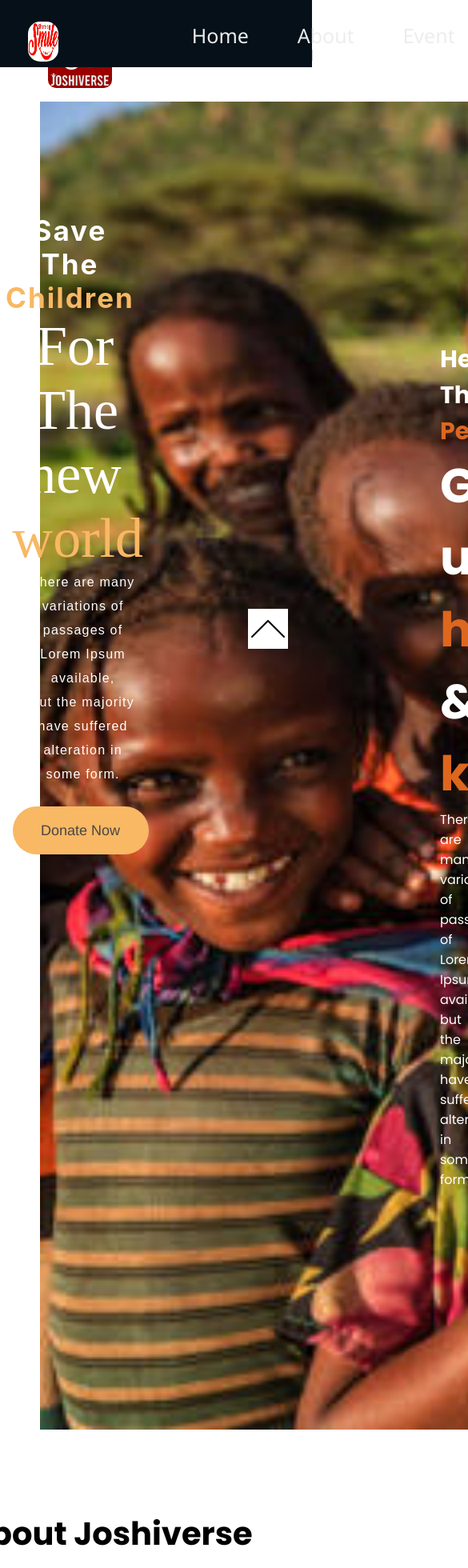
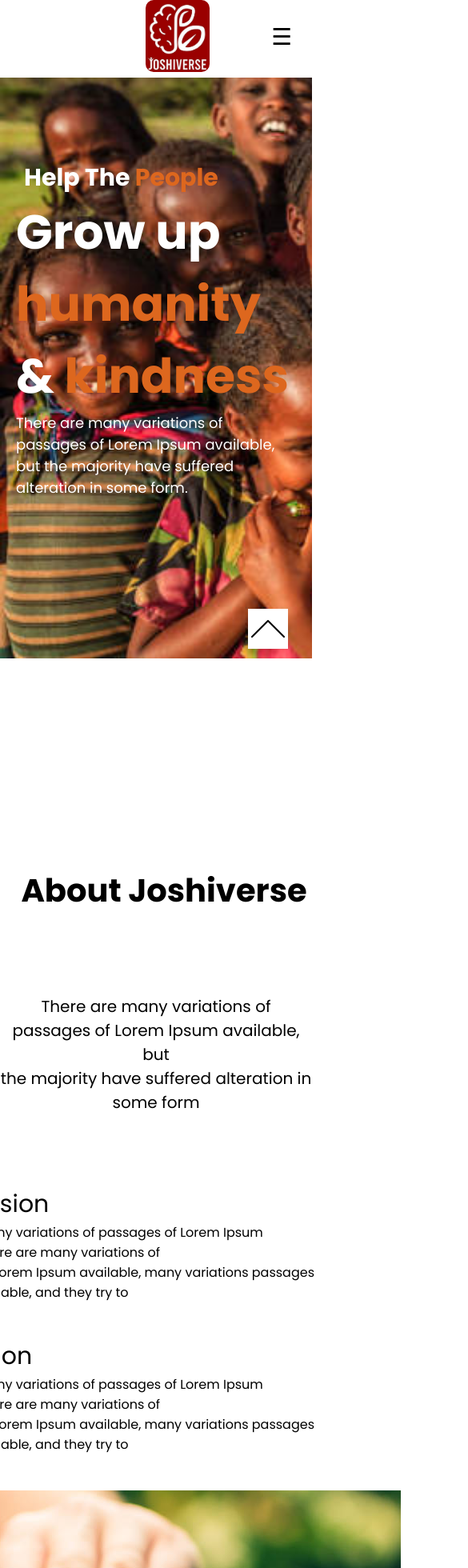
Before and after one commit to Coutinhodacruz/SASI, a React (Create React App) app: page / in a window 390 px wide. Shown: the top 1960 px of the page at 80% size, 585 px wide, since content can reach past the window. Built offline with nearby package versions, Linux system fonts and the light colour scheme.

Commit message:
Added mobile responsiveness

```diff
--- a/package.json
+++ b/package.json
@@ -8,12 +8,13 @@
     "@testing-library/user-event": "^13.5.0",
     "react": "^18.2.0",
     "react-dom": "^18.2.0",
+    "react-icons": "^4.12.0",
     "react-router": "^6.20.1",
-    "react-router-dom": "^6.20.1",
+    "react-router-dom": "^6.21.0",
     "react-scripts": "5.0.1",
+    "react-scroll": "^1.9.0",
     "react-slick": "^0.29.0",
     "slick-carousel": "^1.8.1",
-    "react-scroll": "^1.9.0",
     "web-vitals": "^2.1.4"
   },
   "scripts": {
--- a/src/App.js
+++ b/src/App.js
@@ -1,27 +1,25 @@
 import './App.css';
+import { BrowserRouter as Router,Routes, Route} from 'react-router-dom';
+import HomPage from './view/component/homepage/HomPage';
 import LandingPage  from './view/component/landingpage/LandingPage.jsx'
 import About from './view/component/about/About';
-import HomPage from './view/component/homepage/HomPage';
 
 function App() {
   return (
-    <div className="App">
-      <LandingPage/>
-      <HomPage />
-      <About />
-    </div>
+
+    <Router>
+      <Routes>
+        <Route path='/' element={<LandingPage/>}/>
+        <Route path='/sasi' element={
+          <>
+            <HomPage/>
+            <About/>
+          </>
+        }>
+        </Route>
+      </Routes>
+    </Router>
   );
 }
 
 export default App;
-
-
-{/* <Router>
-    <Routes>
-      <Route path="/home" component={HomPage} />
-      <Route path="/about" component={About} />
-      <Route path="/contact" component={Contact} />
-      <Route path="/donate" component={Donate} />
-      <Route path="/" component={LandingPage} />
-    </Routes>
-  </Router> */}
--- a/src/styles/landingpage/LandingPage.css
+++ b/src/styles/landingpage/LandingPage.css
@@ -1,43 +1,102 @@
 @import url('https://fonts.googleapis.com/css2?family=Poppins:wght@300;400;500;600;700;800;900&display=swap');
 
 main{
-    padding: 10px 50px;
+    /* padding: 10px 50px; */
     font-family: 'Poppins', sans-serif;
+    text-align: center;
 }
 #nav-bar{
     display: flex;
     align-items: center;
-    justify-content: space-evenly;
-    background: white;
-    padding: 10px;
+    justify-content: space-between;
+    background-color: white;
+    padding: 0 2rem;
+    overflow:visible;
+    position: fixed;
+    top: 0;
+    width: 100%;
+    z-index: 1000;
+
+}
+#logo{
+   margin-left: 150px
 }
 #nav{
     display: flex;
     align-items: center;
+    margin-left: auto;
 }
 .nav-text{
-    margin-right: 40px;
+    margin-right: 70px;
 }
-#nav > p > a{
+#nav >  a{
+    margin: 0 2rem;
     text-decoration: none;
+    font-size: 30px;
+    color: grey;
+}
+#nav >  a:hover{
+    color: black;
+}
+.nav-btn{
+    padding: 5px;
+    cursor: pointer;
+    background: white;
+    border: none;
+    color: #000;
+    outline: none;
+    visibility: hidden;
+    opacity: 0;
+    font-size: 1.8rem;
+}
+#nav-burger{
+    display: none;
+    flex-direction: column;
+    align-items: center;
+    background-color: white;
+    position: fixed;
+    top: 0;
+    left: 0;
+    height: 100%;
+    width: 100%;
+    padding-top: 2rem;
+    text-align: center;
+    z-index: 999;
+}
+#nav-burger a {
     font-size: 20px;
+    margin: 15px;
+    text-decoration: none;
     color: grey;
+    transition: color 0.3s;
+}
+
+#nav-burger a:hover {
+    color: black;
+}
+
+#nav-bar .nav-btn {
+    cursor: pointer;
+    font-size: 1.8rem;
 }
 
 #hero-section{
     text-wrap:wrap;
     text-align: left;
+    justify-content: center;
     color: white;
     background: url('../../assets/high-resolution.jpg');
-    padding: 300px 500px;
+    padding: 400px 400px;
     background-size:cover;
     position: relative;
     margin-bottom: 100px;
+    width: moz-fit-content;
 }
 #hero-section span{
     color: rgb(221, 103, 30);
 }
 #hero-section h2{
+    margin-left: 10px;
     font-size: 30px;
 }
 #hero-section h1{
@@ -50,6 +109,7 @@ main{
     align-items: center;
     justify-content: center;
     margin-bottom: 350px;
+    padding-top: 100px;
 }
 #about-vision-header{
     display: flex;
@@ -72,6 +132,10 @@ main{
     margin-bottom: 90px;
     font-size: 20px;
 }
+#about-heading > h2{
+    margin-left: 20px;
+    margin-top: 10px;
+}
 #clicked-text > h2{
     font-size: 27px;
 }
@@ -93,7 +157,7 @@ main{
     height: 300px;
 }
 #gallery{
-    padding-top: 50px;
+    padding-top: 100px;
     margin-bottom: 300px;
 }
 .gallery{
@@ -102,7 +166,9 @@ main{
     justify-content: center;
 }
 #gallery-first > h2{
+    margin-left: 10px;
     margin-bottom: 100px;
+    margin-top: 10px;
 }
 #gallery-first > p{
     margin-bottom: 100px;
@@ -110,15 +176,25 @@ main{
 #sasi-intro{
     background: url('../../assets/WhatsApp\ Image\ 2023-12-14\ at\ 00.34.13.jpeg');
     background-size: cover;
+    justify-content: center;
     position: relative;
-    padding: 300px;
+    padding: 400px;
 }
 #text-sasi{
+    display: flex;
+    flex-direction: column;
+    text-align: center;
     font-size: 20px;
     color: whitesmoke;
     width: 50vw;
     background-color: transparent;
     padding: 30px 30px;
+}
+
+#text-sasi >p{
+    margin-top: 30px;
+    text-align: center;
+    margin-bottom: 30px;
 }
 #inner-sasi{
     display: flex;
@@ -126,7 +202,10 @@ main{
     justify-content: center;
 }
 #inner-sasi > h2{
+    margin-left: 50px;
     font-size: 100px;
+    margin-bottom: -20px;
+
 }
 #inner-sasi > h2 > span{
     color: red;
@@ -135,7 +214,7 @@ main{
     height: 90px;
     margin-left: 20px;
 }
-#text-sasi > button{
+#sasi-button{
     padding: 20px;
     background: red;
     color: whitesmoke;
@@ -143,7 +222,7 @@ main{
     border: 0px;
     border-radius: 15px;
 }
-#text-sasi > button :hover{
+#text-sasi > button:hover{
     background: black;
     color: whitesmoke;
     cursor: pointer;
@@ -169,13 +248,14 @@ main{
 }
 #first-column-footer > h4{
     font-size: 25px;
-    margin-top: 10px;
+    margin-top: 40px;
     margin-bottom: -30px;
 }
 #first-column-footer > p{
-    padding-top: 30px;
+    padding-top: 40px;
     margin-bottom: 30px;
     font-size: 15px;
+    text-align: left;
 }
 #first-column-footer > div > button> img{
     height: 3vh;
@@ -189,8 +269,9 @@ main{
     text-align: left;
 }
 #second-column-footer > h4{
-    margin-bottom: 25px;
+    padding-top: 40px;
     font-size: 25px;
+    margin-bottom: 10px;
 }
 #second-column-footer > a {
     margin: 10px 0px;
@@ -202,8 +283,9 @@ main{
     text-align: left;
 }
 #third-column-footer > h4{
+    padding-top: 40px;
     font-size: 25px;
-    margin-bottom: 25px;
+    margin-bottom: 10px;
 }
 #third-column-footer > a {
     margin: 10px 0px;
@@ -228,3 +310,187 @@ main{
 #second-footer > p{
     padding-bottom: 30px;
 }
+
+
+@media screen and (max-width: 768px) {
+    .nav-btn {
+      display: block;
+      visibility: visible;
+      opacity: 1;
+      position: fixed;
+      top: 20px;
+      right: 20px;
+      font-size: 1.8rem;
+      z-index: 1001;
+    }
+
+    #nav {
+      display: none;
+      position: fixed;
+      top: 0;
+      left: 0;
+      height: 100%;
+      width: 100%;
+      background-color: white;
+      padding-top: 2rem;
+      text-align: center;
+      z-index: 1000;
+    }
+
+    #nav.open {
+      display: flex;
+      flex-direction: column;
+      align-items: center;
+      justify-content: center;
+    }
+
+    #nav a {
+      font-size: 20px;
+      margin: 15px;
+      text-decoration: none;
+      color: grey;
+      transition: color 0.3s;
+    }
+
+    #nav a:hover {
+      color: black;
+    }
+
+
+    #nav-btn {
+      padding: 5px;
+      cursor: pointer;
+      background: white;
+      border: none;
+      color: #000;
+      outline: none;
+    }
+
+    #about-heading{
+        margin-top: 100px;
+    }
+    .vision-mission{
+        display: block;
+        padding-left: 30px;
+    }
+
+    .gallery {
+        display: flex;
+        flex-direction: column;
+    }
+    .gallery > img {
+        width: 100%;
+    }
+    #inner-sasi > h2{
+        margin-top: -15px;
+    }
+    #first-footer {
+        padding: 30px ;
+        flex-direction: column;
+    }
+
+    #first-column-footer,
+    #second-column-footer,
+    #third-column-footer {
+        margin-bottom: 20px;
+    }
+    #first-column-footer{
+        margin-top: 50px;
+    }
+  }
+
+
+@media screen and (max-width: 1024px) {
+    .nav-btn {
+        display: block;
+        visibility: visible;
+        opacity: 1;
+        position: fixed;
+        top: 20px;
+        right: 20px;
+        font-size: 1.8rem;
+        z-index: 1001;
+      }
+
+      #nav {
+        display: none;
+        position: fixed;
+        top: 0;
+        left: 0;
+        height: 100%;
+        width: 100%;
+        background-color: white;
+        padding-top: 2rem;
+        text-align: center;
+        z-index: 1000;
+      }
+
+      #nav.open {
+        display: flex;
+        flex-direction: column;
+        align-items: center;
+        justify-content: center;
+      }
+
+      #nav a {
+        font-size: 20px;
+        margin: 15px;
+        text-decoration: none;
+        color: grey;
+        transition: color 0.3s;
+      }
+
+      #nav a:hover {
+        color: black;
+      }
+
+
+      #nav-btn {
+        padding: 5px;
+        cursor: pointer;
+        background: white;
+        border: none;
+        color: #000;
+        outline: none;
+      }
+    #hero-section {
+        padding: 200px 20px;
+        font-size: 18px;
+    }
+
+    #about {
+        padding-top: 50px;
+        font-size: 16px;
+    }
+    #about-heading{
+        margin-top: 100px;
+    }
+    .vision-mission{
+        display: block;
+        padding: 0px 30px;
+    }
+    .vision-mission-header{
+        padding-bottom: 20px;
+    }
+    .gallery {
+        display: flex;
+        flex-direction: column;
+    }
+    .gallery > img {
+        max-width: 100%;
+        height: auto;
+    }
+    #inner-sasi > h2{
+        margin-top: -15px;
+    }
+    #text-sasi{
+        margin-left: -80px;
+    }
+    #footer {
+        margin-top: 50px;
+    }
+
+    #second-footer > p {
+        padding-bottom: 50px;
+    }
+}
--- a/src/view/component/about/About.jsx
+++ b/src/view/component/about/About.jsx
@@ -1,5 +1,5 @@
-import React, { useState } from "react";
-import AboutStyle from "../../../styles/about/AboutStyle.css";
+import React from "react";
+import "../../../styles/about/AboutStyle.css";
 import grow from "../../../assets/image/grow.jpg";
 
 const About = () => {
--- a/src/view/component/homepage/HomPage.jsx
+++ b/src/view/component/homepage/HomPage.jsx
@@ -1,6 +1,6 @@
 import React from "react";
 import { Link } from 'react-scroll'
-import HomePage from "../../../styles/homepage/HomePage.css";
+import "../../../styles/homepage/HomePage.css";
 import sasi from "../../../assets/image/sasi.jpg";
 
 const HomPage = () => {
@@ -43,7 +43,7 @@ const HomPage = () => {
             <br />
           </p>
           <button className="cn">
-            <a href="#">Donate Now</a>
+            <a href="#d">Donate Now</a>
           </button>
         </div>
       </section>
--- a/src/view/component/landingpage/LandingPage.jsx
+++ b/src/view/component/landingpage/LandingPage.jsx
@@ -1,4 +1,5 @@
-import React, { useState } from 'react';
+import {React, useState, Component} from 'react';
+import { Link } from 'react-router-dom';
 import Joshiverse from '../../../assets/joshiverse.jpeg'
 import ImageIcon from '../../../assets/WhatsApp Image 2023-12-14 at 00.35.27.jpeg'
 import BackgroundImage from '../../../assets/mission.jpg'
@@ -11,67 +12,70 @@ import Instagram from '../../../assets/instagram.png'
 import Twitter from '../../../assets/x.png'
 import ScrollButton from './ScrollButton';
 
-
 import 'slick-carousel/slick/slick.css';
 import 'slick-carousel/slick/slick-theme.css';
 import Slider from 'react-slick';
 import '../../../styles/landingpage/LandingPage.css';
 
 const LandingPage = () => {
+  const [isMenuOpen, setIsMenuOpen] = useState(false);
 
-  const [visibleText, setVisibleText] = useState(null);
-  const missionText =
-  <div className='vision-mission'>
-    <div className='vision-mission-header'>
-      <p className='clicked-text-head'>Our Mission</p>
-      <p>There are many variations of passages of Lorem Ipsum available,
-          There are many variations of <br/>passages of Lorem Ipsum available,
-          many variations passages of Lorem available,
-          and they try to<br/> hard work.</p>
-    </div>
-    <img src={BackgroundImage} alt='mission-icon'/>
-
-  </div>
-  const handleHeaderClick = (header) => {
-    if(header === 'VISION'){
-      setVisibleText(
-      <div className='vision-mission'>
-        <div className='vision-mission-header'>
-          <p className='clicked-text-head'>Our Vision</p>
-          <p>There are many variations of passages of Lorem Ipsum available,
-          There are many variations of <br/>passages of Lorem Ipsum available,
-          many variations passages of Lorem available,
-          and they try to<br/> hard work.</p>
-        </div>
-        <img src={BackgroundImage} alt='vision-icon'/>
-      </div>)
-    }else if(header === 'MISSION'){
-      setVisibleText(null)
-    }
+  const toggleMenu = () => {
+    setIsMenuOpen(!isMenuOpen)
+  }
 
 
-  };
+  const year = ()=> {
+    const date = new Date();
+    return date.getFullYear()
+  }
   const settings = {
     dots: true,
     infinite: true,
     speed: 500,
     slidesToShow: 1,
     slidesToScroll: 1,
+    initialSlide: 0,
+
   };
+
+
+
 
 
   return (
 
     <main>
       <div id='nav-bar'>
-        <div>
-          <img src={Joshiverse} alt='Icon' style={{height: "90px",width: '80px', borderRadius: '10px'}}/>
+        <div id='logo'>
+          <a href='#hero-section'><img src={Joshiverse} alt='Icon' style={{height: "90px",width: '80px', borderRadius: '10px'}}/></a>
         </div>
-        <div id='nav'>
-          <p className='nav-text'><a href='#about'>About</a></p>
-          <p className='nav-text'><a href='#gallery'>Gallery</a></p>
-          <p className='nav-text'><a href='#sasi-intro'>SASI</a></p>
+        <div id='nav' className={isMenuOpen ? 'open' : ''}>
+          <a href='#about' onClick={toggleMenu}>
+            About
+          </a>
+          <a href='#gallery' onClick={toggleMenu}>
+            Gallery
+          </a>
+          <a href='#sasi-intro' onClick={toggleMenu}>
+            SASI
+          </a>
+          <a href='#footer' onClick={toggleMenu}>
+            Contact
+          </a>
         </div>
+        <div className='nav-btn' onClick={toggleMenu} >
+          ☰
+        </div>
+        {isMenuOpen && (
+          <div id='nav-burger'>
+            <a href='#about'>About</a>
+            <a href='#gallery'>Gallery</a>
+            <a href='#sasi-intro'>SASI</a>
+            <a href='#footer'>Contact</a>
+          </div>
+)}
+
       </div>
       <div id='hero-section'>
         <h2>Help The <span>People</span></h2>
@@ -86,18 +90,25 @@ const LandingPage = () => {
           <p>There are many variations of passages of Lorem Ipsum available,
           but<br/> the majority have suffered alteration in some form</p>
         </div>
-        <div>
-          <div id='about-vision-header'>
-            <div id='clickers'>
-              <h2 className='vm' onClick={() => handleHeaderClick('VISION')} style={{cursor: "pointer"}}>Our Vision</h2>
-              <h2>/</h2>
-              <h2 className='vm' onClick={() => handleHeaderClick('MISSION')} style={{cursor: "pointer"}}>Our Mission</h2>
+        <div className='vision-mission'>
+          <div>
+            <div className='vision-mission-header'>
+              <p className='clicked-text-head'>Our Mission</p>
+              <p>There are many variations of passages of Lorem Ipsum available,
+                  There are many variations of <br/>passages of Lorem Ipsum available,
+                  many variations passages of Lorem available,
+                  and they try to<br/> hard work.</p>
             </div>
-            <div id='clicked-text'>
-              {visibleText && <div>{visibleText}</div>}
-              {!visibleText && <div>{missionText}</div>}
+            <div className='vision-mission-header'>
+              <p className='clicked-text-head'>Our Vision</p>
+              <p>There are many variations of passages of Lorem Ipsum available,
+                  There are many variations of <br/>passages of Lorem Ipsum available,
+                  many variations passages of Lorem available,
+                  and they try to<br/> hard work.</p>
             </div>
           </div>
+
+          <img src={BackgroundImage} alt='mission-icon'/>
 
         </div>
       </div>
@@ -177,17 +188,20 @@ const LandingPage = () => {
           </div>
           <p>It is a long established fact that a reader will be distracted by the readable content of<br/> a page when looking at its layout.
           The point of using Lorem Ipsum is that it has a<br/> more-or-less normal distribution of letters, as opposed</p>
-          <button>Read More...</button>
+
+          <Link to='/sasi'>
+            <button id='sasi-button'>Read More...</button>
+          </Link>
         </div>
       </div>
       <ScrollButton targetIds={['about', 'gallery', 'footer']} />
       <div id='footer'>
         <div id='first-footer'>
           <div id='first-column-footer'>
-            <h4>ABOUT Joshiverse</h4>
-            <p>There are many variations of passages <br/>
-            of Lorem Ipsum available, but the.There<br/>
-              are many variations of passages</p>
+            <h4>ABOUT <span>Joshiverse</span></h4>
+            <p>There are many variations<br/> of passages
+            of Lorem Ipsum<br/> available, but the.<br/>There
+              are many variations<br/> of passages</p>
             <div>
               <button><img src={Facebook} alt=''/></button>
               <button><img src={Youtube} alt='' /></button>
@@ -213,10 +227,9 @@ const LandingPage = () => {
           </div>
 
         </div>
-        {/* <button><img src={ArrowUp} alt='arrow'/></button> */}
         <div id='second-footer'>
-          <hr/>
-          <p>Copyright © Trust 2021 . ALL Right Reserved .</p>
+          <hr></hr>
+          <p>Copyright © Trust {year()} . ALL Right Reserved .</p>
         </div>
 
       </div>
```
Also changed, not shown: 1 other file (tests, documents, lock files or other folders).
